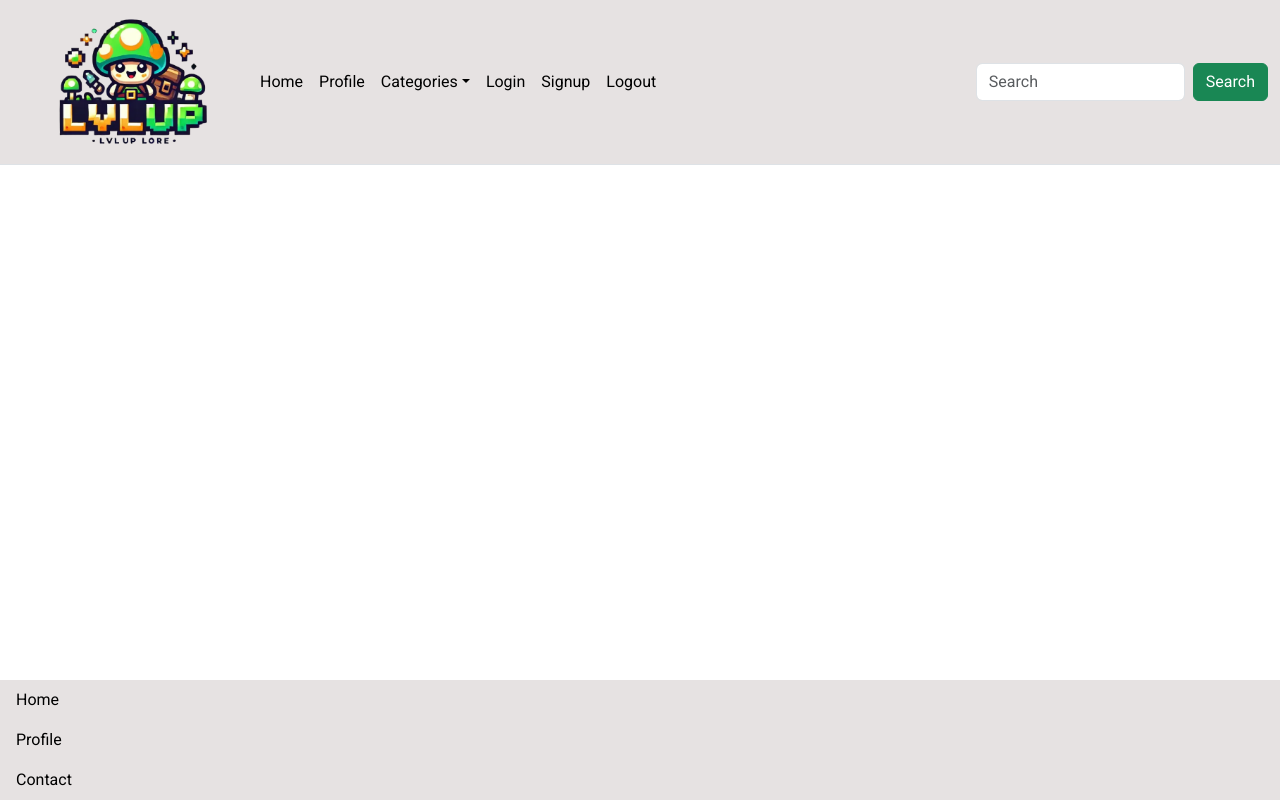
After one commit to andreasawenlof/lvlup-lore-fixed, a Django app: page / in a window 1280 px wide. The commit adds this page. Run offline with Django 4.2, Linux system fonts and the light colour scheme.

Commit message:
Fix header and footer with styles

```diff
--- a/main/settings.py
+++ b/main/settings.py
@@ -126,6 +126,8 @@ USE_TZ = True
 
 STATIC_URL = "static/"
 
+STATICFILES_DIRS = (os.path.join(BASE_DIR, "static"),)
+
 # Default primary key field type
 # https://docs.djangoproject.com/en/4.2/ref/settings/#default-auto-field
 
--- a/main/urls.py
+++ b/main/urls.py
@@ -20,5 +20,5 @@ from django.urls import path, include
 
 urlpatterns = [
     path("admin/", admin.site.urls),
-    path("home/", include("home.urls")),
+    path("", include("home.urls")),
 ]
--- a/requirements.txt
+++ b/requirements.txt
@@ -1,6 +1,7 @@
 asgiref==3.8.1
 dj-database-url==2.3.0
 Django==4.2.16
+pillow==11.0.0
 psycopg==3.2.3
 psycopg-binary==3.2.3
 psycopg-pool==3.2.4
--- /dev/null
+++ b/static/css/base.css
@@ -0,0 +1,102 @@
+@import url('https://fonts.googleapis.com/css2?family=Press+Start+2P&family=Roboto:ital,wght@0,100;0,300;0,400;0,500;0,700;0,900;1,100;1,300;1,400;1,500;1,700;1,900&display=swap');
+
+:root {
+    /* Fonts */
+    --title: 'Press Start 2P', serif;
+    --main-font: 'Roboto', serif;
+
+    /* Colors */
+    --dark-background: #251e1e;
+    --background: #e6e2e2;
+    --black: #000;
+    --white: #fff;
+    --hover-bright: #7b7979;
+
+    /* Breakpoints */
+    --breakpoint-sm: 600px;
+    --breakpoint-md: 900px;
+    --breakpoint-lg: 1200px;
+
+    /* Box shadows */
+    --box-shadow: 1px 1px 7px 0 #0000006e;
+    --large-box-shadow: 3px 3px 15px 0 #0000006e;
+    --medium-box-shadow: 2px 2px 10px 0 #0000006e;
+    --small-box-shadow: 1px 1px 7px 0 #0000006e;
+
+    /* Utils */
+    --smal-box-shadow: 1px -1px 7px 0 #0000006e;
+}
+
+html, body {
+    height: 100%;
+}
+
+body {
+    display: flex;
+    flex-direction: column;
+    font-family: var(--main-font);
+}
+
+h1, h2, h3, h5, h6 {
+    font-family: var(--title);
+}
+
+main {
+    flex: 1 0 auto;
+    background-color: var(--white);
+}
+
+/* Footer */
+footer {
+    flex-shrink: 0;
+    background-color: var(--background);
+}
+
+footer .nav li a {
+    margin: 0 auto;
+}
+
+
+
+
+/* Header */
+.navbar {
+    background-color: var(--background);
+}
+
+a.nav-link {
+    color: var(--black);
+    font-family: var--(--main-font);
+}
+
+a.nav-link:hover {
+    color: var(--hover-bright);
+}
+
+img.logo {
+    width: 14rem;
+}
+
+/* Logo */
+/* .navbar-brand {
+    width: 10%;
+    height: 10%;
+}
+.navbar-brand .logo {
+    width: 100%;
+    height: 100%;
+} */
+
+/* Navbar */
+/*
+.navbar {
+    background-color: var(--background);
+    height: 6rem;
+}
+.navbar a {
+    font-family: "Press Start 2P";
+    font-size: 1rem;
+    margin: 0 0.5em;
+
+}
+ */
--- a/templates/base.html
+++ b/templates/base.html
@@ -1,13 +1,31 @@
+{% load static %}
+
 <!DOCTYPE html>
 <html lang="en">
     <head>
         <meta charset="UTF-8" />
         <meta name="viewport" content="width=device-width, initial-scale=1.0" />
-        <title>Document</title>
+        {% block extra_css %}
+            <link href="https://cdn.jsdelivr.net/npm/bootstrap@5.3.3/dist/css/bootstrap.min.css" rel="stylesheet" integrity="sha384-QWTKZyjpPEjISv5WaRU9OFeRpok6YctnYmDr5pNlyT2bRjXh0JMhjY6hW+ALEwIH" crossorigin="anonymous" />
+            <link rel="stylesheet" href="{% static '/css/base.css/' %}" />
+        {% endblock %}
+        {% block onload_js %}
+            <script src="https://cdn.jsdelivr.net/npm/bootstrap@5.3.3/dist/js/bootstrap.bundle.min.js" integrity="sha384-YvpcrYf0tY3lHB60NNkmXc5s9fDVZLESaAA55NDzOxhy9GkcIdslK1eN7N6jIeHz" crossorigin="anonymous"></script>
+        {% endblock %}
+
+        <title>
+            LVLUP Lore -&nbsp;{% block title %}
+
+            {% endblock %}
+        </title>
     </head>
     <body>
-        {% block content %}
+        {% include 'includes/header.html' %}
+        <main>
+            {% block content %}
 
-        {% endblock %}
+            {% endblock %}
+        </main>
+        {% include 'includes/footer.html' %}
     </body>
 </html>
--- /dev/null
+++ b/templates/includes/footer.html
@@ -0,0 +1,14 @@
+{% load static %}
+<footer>
+    <ul class="nav flex-column">
+        <li class="nav-item">
+            <a class="nav-link active" aria-current="page" href="#">Home</a>
+        </li>
+        <li class="nav-item">
+            <a class="nav-link" href="#">Profile</a>
+        </li>
+        <li class="nav-item">
+            <a class="nav-link" href="#">Contact</a>
+        </li>
+    </ul>
+</footer>
--- /dev/null
+++ b/templates/includes/header.html
@@ -0,0 +1,52 @@
+{% load static %}
+<header>
+    <nav class="navbar navbar-expand-lg border-bottom border-body">
+        <div class="container-fluid">
+            <!-- Logo -->
+            <a class="navbar-brand" href="#"><img src="{% static 'images/logo/logo-transp.webp' %}" alt="LVLUP Lore Logo" class="logo" /></a>
+            <button class="navbar-toggler" type="button" data-bs-toggle="collapse" data-bs-target="#navbarSupportedContent" aria-controls="navbarSupportedContent" aria-expanded="false" aria-label="Toggle navigation"><span class="navbar-toggler-icon"></span></button>
+            <!-- Navigation Items -->
+            <div class="collapse navbar-collapse" id="navbarSupportedContent">
+                <ul class="navbar-nav me-auto">
+                    <li class="nav-item">
+                        <a class="nav-link active" aria-current="page" href="{% url 'home' %}">Home</a>
+                    </li>
+                    <li class="nav-item">
+                        <a class="nav-link" href="#fisk">Profile</a>
+                    </li>
+                    <li class="nav-item dropdown">
+                        <a class="nav-link dropdown-toggle" href="#" role="button" data-bs-toggle="dropdown" aria-expanded="false">Categories</a>
+                        <ul class="dropdown-menu">
+                            <li>
+                                <a class="dropdown-item" href="#">News</a>
+                            </li>
+                            <li>
+                                <a class="dropdown-item" href="#">Reviews</a>
+                            </li>
+                            <li>
+                                <hr class="dropdown-divider" />
+                            </li>
+                            <li>
+                                <a class="dropdown-item" href="#">Something else here</a>
+                            </li>
+                        </ul>
+                    </li>
+                    <li class="nav-item">
+                        <a class="nav-link" href="#">Login</a>
+                    </li>
+                    <li class="nav-item">
+                        <a class="nav-link" href="#">Signup</a>
+                    </li>
+                    <li class="nav-item">
+                        <a class="nav-link" href="#">Logout</a>
+                    </li>
+                </ul>
+                <!-- Form for searchbar -->
+                <form class="d-flex" role="search">
+                    <input class="form-control me-2" type="search" placeholder="Search" aria-label="Search" />
+                    <button class="btn btn-success" type="submit">Search</button>
+                </form>
+            </div>
+        </div>
+    </nav>
+</header>
```
Also changed, not shown: static/images/logo/logo-transp.webp (added), static/images/logo/logo1.webp (added), static/images/logo/logo2.webp (added), static/images/logo/logo3.webp (added), static/images/logo/logo4.webp (added), static/images/logo/logo5.webp (added), static/images/logo/logo6.webp (added).
